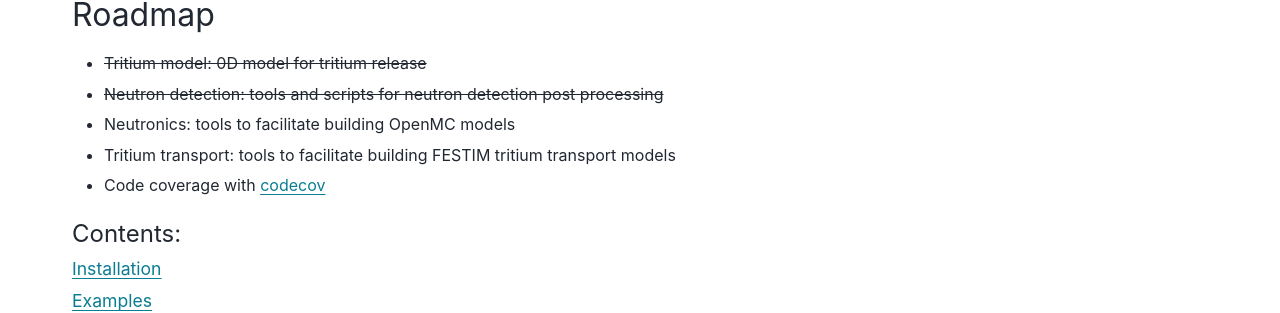
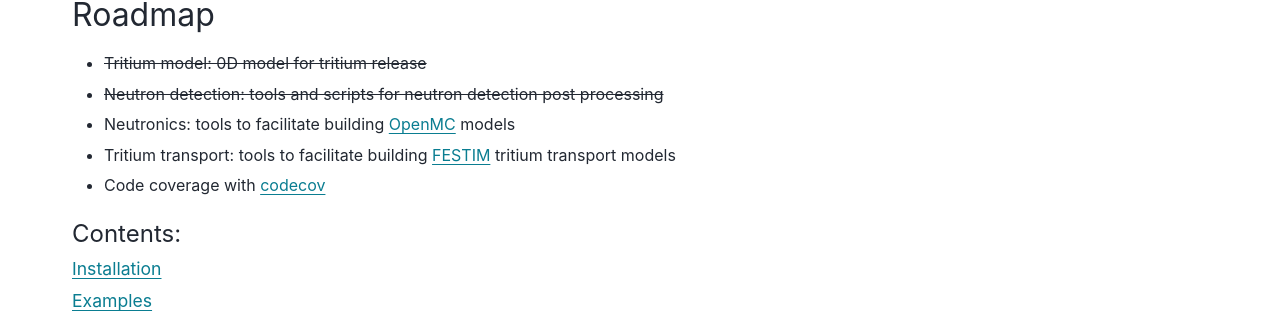
Before and after one commit to davidepettinari/libra-toolbox, a Sphinx documentation site: the page built from docs/index.rst, in a window 1280 px wide and 1050 px high. Shown: the part 487-800 px from the top of the window. Built offline with Sphinx 7.4.7 and the PyData theme 0.15.4, drawn with Linux system fonts in a browser that asks for light colours; part of the change alters nothing that is shown.

```diff
--- a/docs/index.rst
+++ b/docs/index.rst
@@ -22,8 +22,8 @@ Roadmap
 
 - :strike:`Tritium model: 0D model for tritium release`
 - :strike:`Neutron detection: tools and scripts for neutron detection post processing`
-- Neutronics: tools to facilitate building OpenMC models
-- Tritium transport: tools to facilitate building FESTIM tritium transport models
+- Neutronics: tools to facilitate building `OpenMC <https://docs.openmc.org/en/stable/>`_ models
+- Tritium transport: tools to facilitate building `FESTIM <https://github.com/festim-dev/festim>`_ tritium transport models
 - Code coverage with `codecov <https://about.codecov.io/>`_
 
 
```
